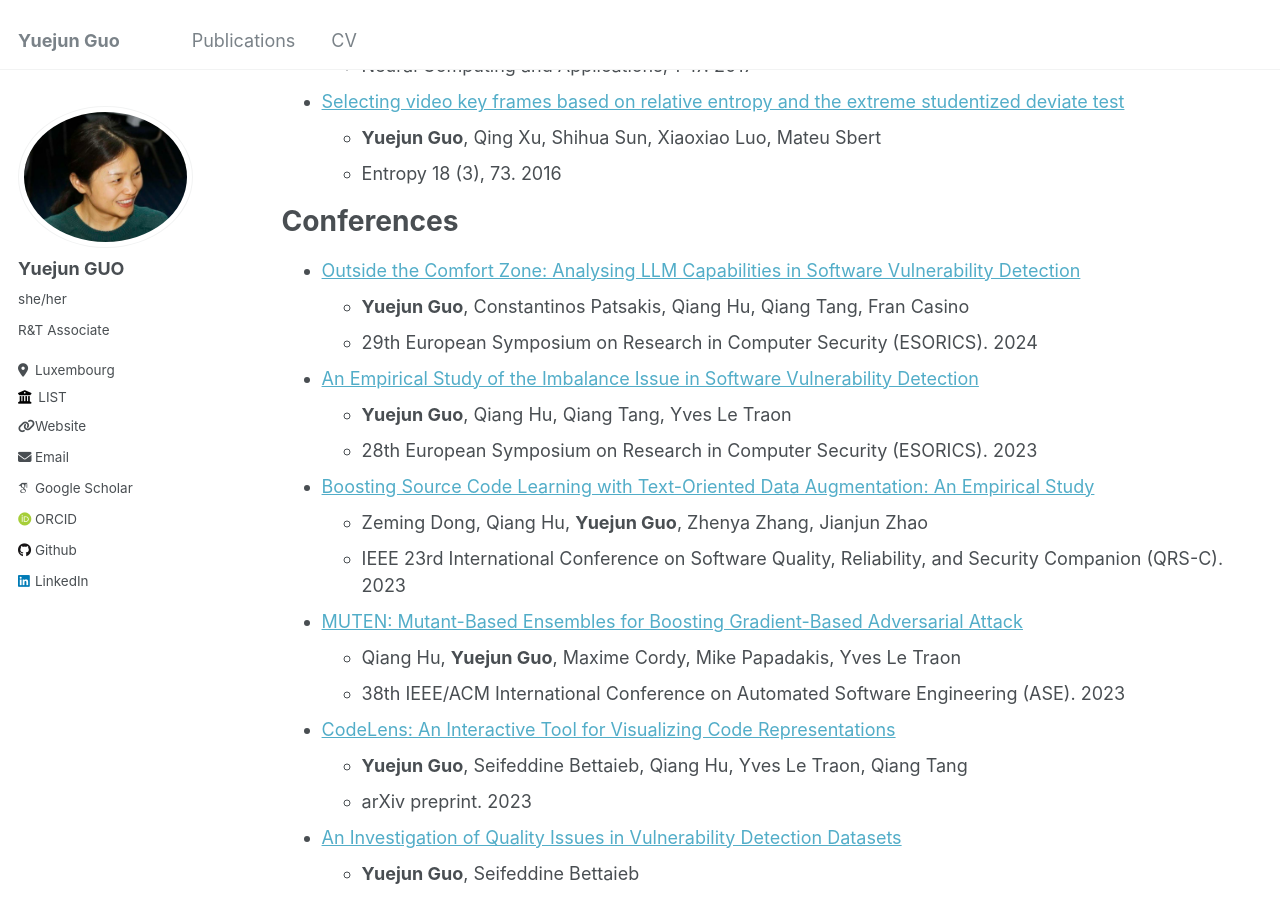
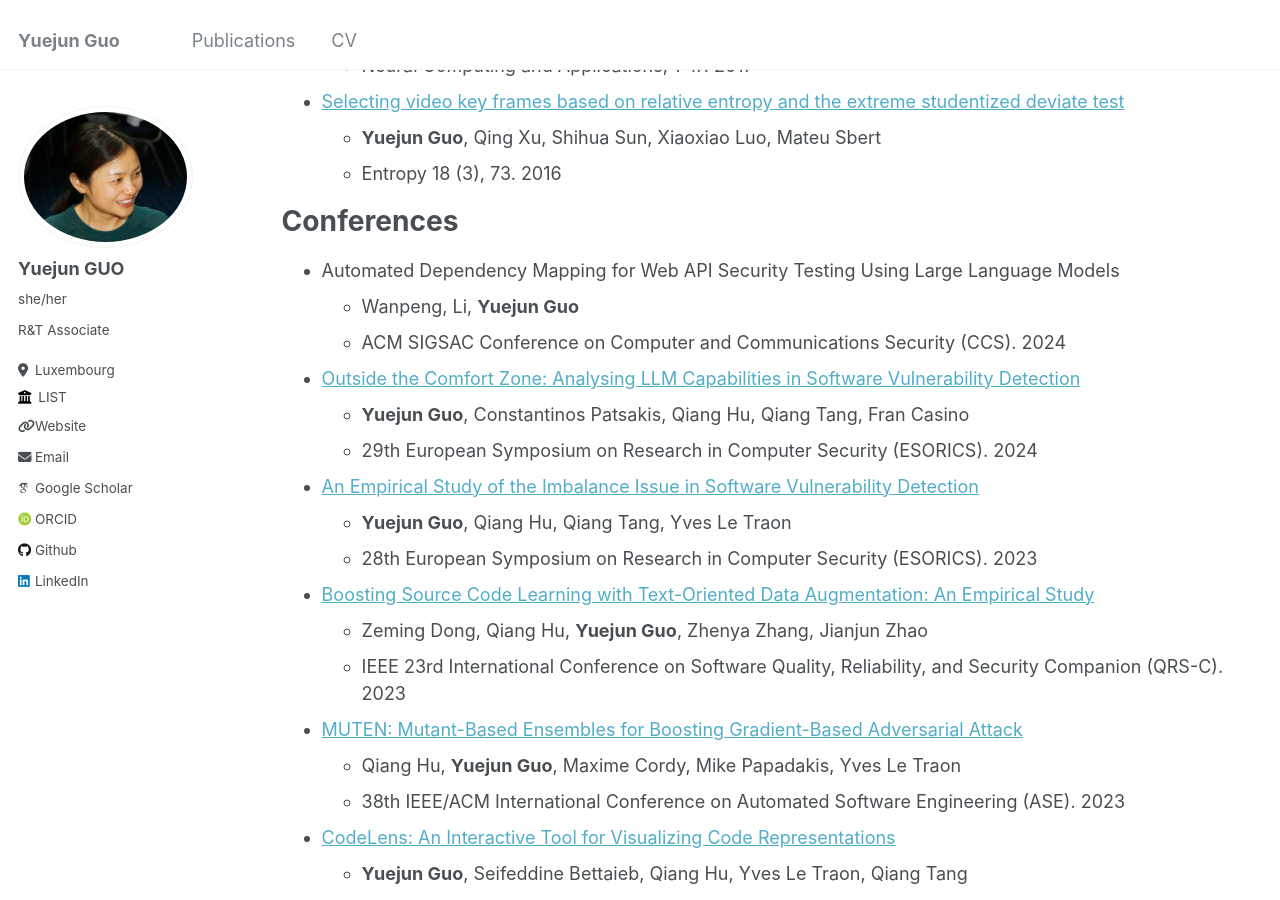
Before and after one commit to Yuejun-GUO/yuejun-guo.github.io, a Jekyll site: the page built from _pages/publications.md, in a window 1280 px wide and 900 px high, scrolled down 1732 px. Built offline with Jekyll 4.4.1, drawn with Linux system fonts in a browser that asks for light colours; some web fonts are replaced.

Commit message:
Update publications.md

```diff
--- a/_pages/publications.md
+++ b/_pages/publications.md
@@ -73,6 +73,10 @@ Journals
 
 Conferences
 ======
+* Automated Dependency Mapping for Web API Security Testing Using Large Language Models
+  * Wanpeng, Li, **Yuejun Guo**
+  * ACM SIGSAC Conference on Computer and Communications Security (CCS). 2024
+
 * [Outside the Comfort Zone: Analysing LLM Capabilities in Software Vulnerability Detection](http://Yuejun-GUO.github.io/files/ESORICS2024.pdf)
   * **Yuejun Guo**, Constantinos Patsakis, Qiang Hu, Qiang Tang, Fran Casino
   * 29th European Symposium on Research in Computer Security (ESORICS). 2024
```
